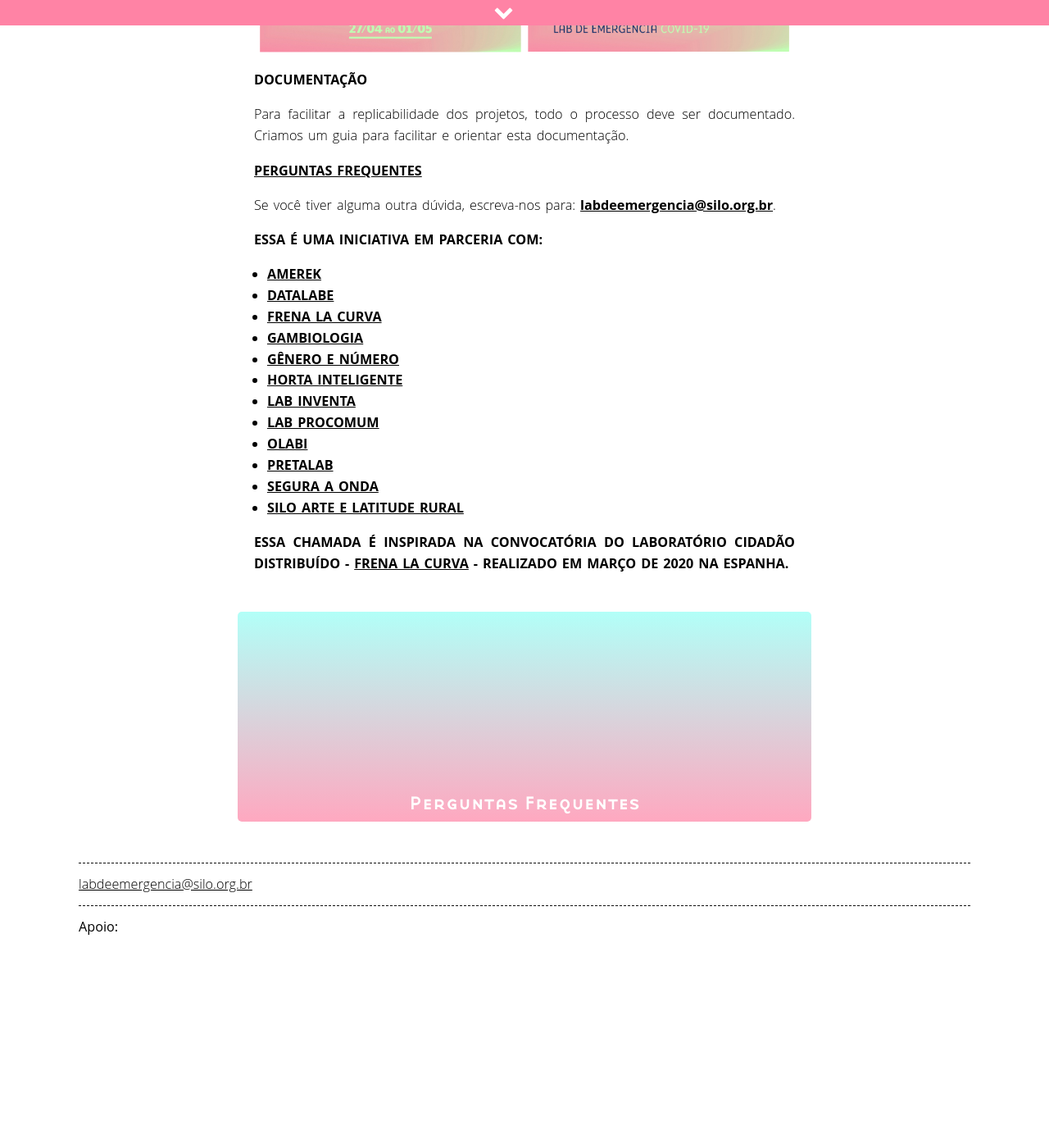
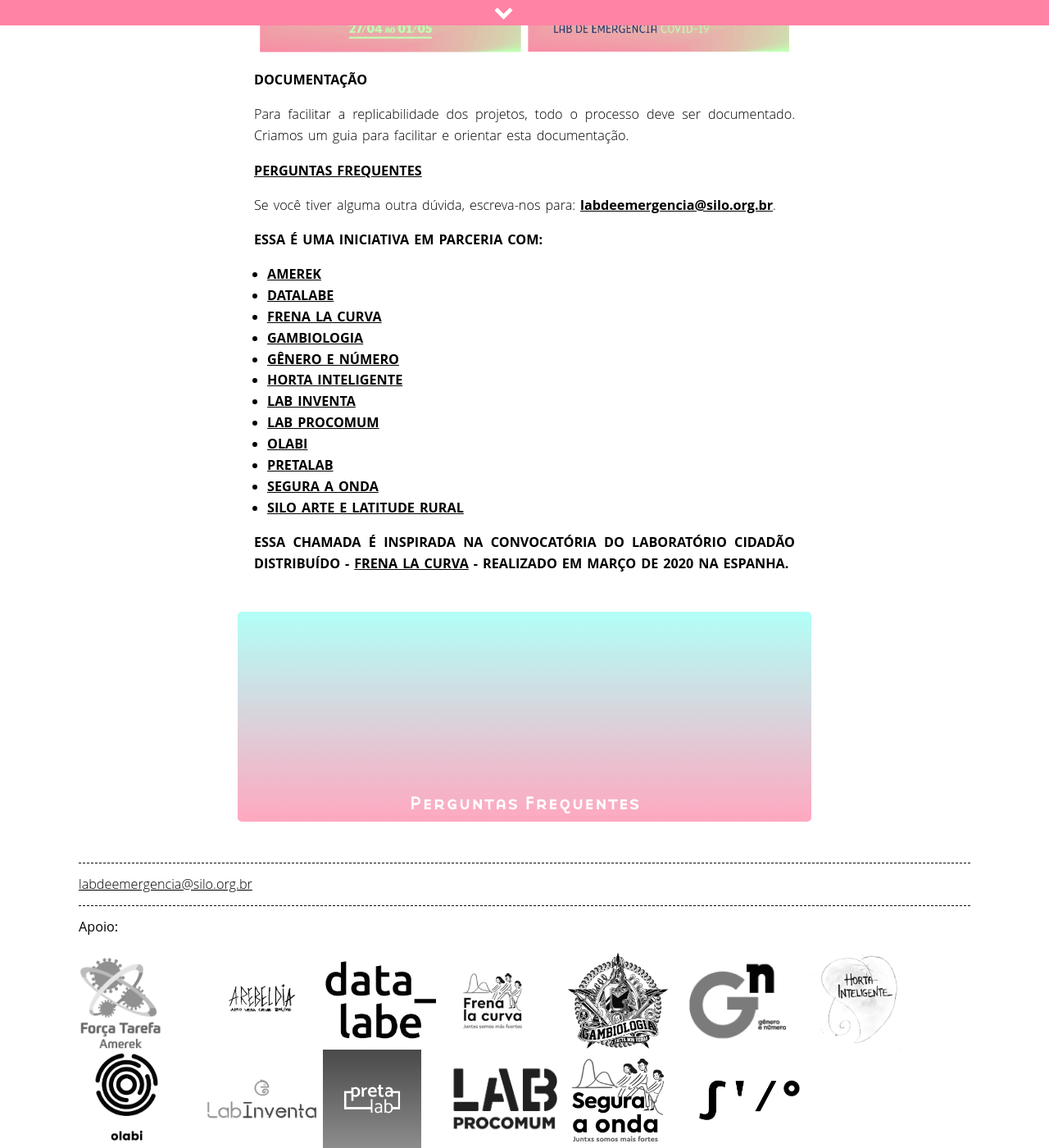
Before and after one commit to associacaosilo/labdeemergencia1ed, a Jekyll site: the page built from _pages/index.md, in a window 1280 px wide and 1400 px high, scrolled down 3163 px. Shown: the whole window at 82% size. Built offline with Jekyll 4.4.1, drawn with Linux system fonts in a browser that asks for light colours; nearby versions of some CDN libraries; before the commit the page ends 4445 px from its top, so only the background shows below that.

Commit message:
Update main.scss

```diff
--- a/css/main.scss
+++ b/css/main.scss
@@ -562,7 +562,7 @@
 }
 
 .parceira-logo {
-  height: 90px;
+  height: 80px;
   background-repeat: no-repeat;
   background-size: contain;
   background-position: left center;
@@ -572,15 +572,15 @@
   &:hover {
     filter: grayscale(0%);
   }
- //width: 10%;
- //float: left;
- //padding: 30px;
+ width: 10%;
+ float: left;
+ padding: 20px;
 }
 
 .parceiras-container {
     width: 100%;
     margin-top: 15px;
-    display: flex;
+    //display: flex;
     flex-direction: column;
     flex-wrap: wrap;
     justify-content: space-between;
```
